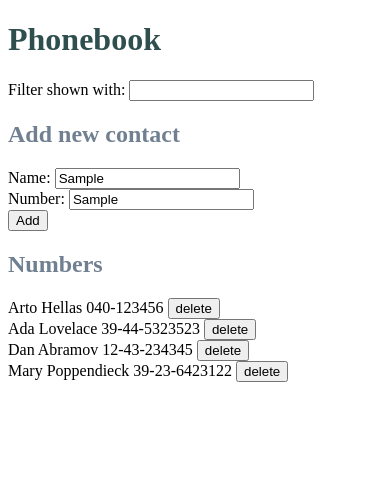
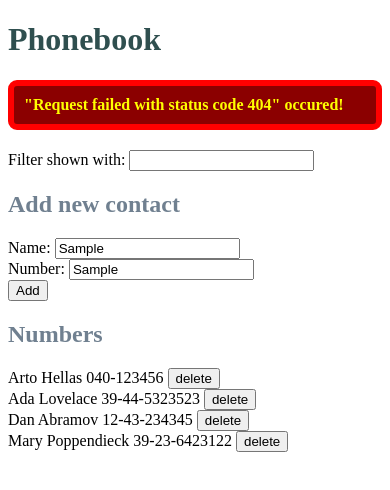
Before and after one commit to elaktupp/fullstackcourse, a React (Vite) app in the folder part2/phonebook/: page / in a window 390 px wide. Both pictures are taken after typing "Sample", "Sample" into the empty fields and a click on the button "Add". Shown: the top 490 px of the page. Built offline with nearby package versions, Linux system fonts and the light colour scheme; no server answers; data requests are answered from the project's data file.

Commit message:
Part 2 - Exercises 2.17 the phonebook step 12. Error messages and some.

```diff
--- a/part2/phonebook/src/App.jsx
+++ b/part2/phonebook/src/App.jsx
@@ -10,7 +10,14 @@ const App = () => {
   const [persons, setPersons] = useState([]);
 
   useEffect(() => {
-    phonebookService.getAllContacts().then((data) => setPersons(data));
+    phonebookService
+      .getAllContacts()
+      .then((data) => {
+        setPersons(data);
+      })
+      .catch((error) => {
+        showMessage(`"${error.message}" occured!`, "error", 0);
+      });
   }, []);
 
   const [newName, setNewName] = useState("");
@@ -43,11 +50,13 @@ const App = () => {
     }
   });
 
-  const showMessage = (message, timeout = 3000) => {
-    setMessage(message);
+  const showMessage = (message, type = "info", timeout = 3000) => {
+    setMessage({ text: message, type: type });
+    if (timeout > 0) {
       setTimeout(() => {
         setMessage(null);
       }, timeout);
+    }
   };
 
   const handleAddContact = (event) => {
@@ -67,20 +76,34 @@ const App = () => {
           name: newName,
           number: newNumber,
         };
-        phonebookService.updateContact(newPersonData).then((data) => {
+        phonebookService
+          .updateContact(newPersonData)
+          .then((data) => {
             phonebookService.getAllContacts().then((data) => setPersons(data));
             setNewName("");
             setNewNumber("");
             showMessage(`Number of ${data.name} changed to ${data.number}.`);
+          })
+          .catch((error) => {
+            showMessage(
+              `${newPersonData.name} is already removed from server.`,
+              "error",
+              5000
+            );
           });
       }
     } else {
       const newPerson = { name: newName, number: newNumber };
-      phonebookService.createContact(newPerson).then((data) => {
+      phonebookService
+        .createContact(newPerson)
+        .then((data) => {
           setPersons(persons.concat(data));
           setNewName("");
           setNewNumber("");
           showMessage(`New contact added ${data.name} ${data.number}.`);
+        })
+        .catch((error) => {
+          showMessage(`"${error.message}" occured!`, "error", 5000);
         });
     }
   };
@@ -89,9 +112,18 @@ const App = () => {
     if (
       window.confirm(`Are you sure you want to remove ${persons[index].name}?`)
     ) {
-      phonebookService.deleteContact(persons[index].id).then((data) => {
+      phonebookService
+        .deleteContact(persons[index].id)
+        .then((data) => {
           phonebookService.getAllContacts().then((data) => setPersons(data));
           showMessage(`Removed ${data.name}.`);
+        })
+        .catch((error) => {
+          showMessage(
+            `${newPersonData.name} is already removed from server.`,
+            "error",
+            5000
+          );
         });
     }
   };
--- a/part2/phonebook/src/components/Notification.jsx
+++ b/part2/phonebook/src/components/Notification.jsx
@@ -4,7 +4,11 @@ const Notification = ({ message }) => {
   if (message === null) {
     return null;
   } else {
-    return <div className="info-message">{message}</div>;
+    if (message.type === "error") {
+      return <div className="error-message">{message.text}</div>;
+    } else {
+      return <div className="info-message">{message.text}</div>;
+    }
   }
 };
 
--- a/part2/phonebook/src/index.css
+++ b/part2/phonebook/src/index.css
@@ -7,7 +7,9 @@ h2 {
 }
 
 .info-message {
-  border: 6px solid lightskyblue;
+  border-width: 6px;
+  border-style: double;
+  border-color: lightskyblue;
   border-radius: 9px;
   border-style: double;
   background-color: white;
@@ -15,3 +17,15 @@ h2 {
   padding: 10px;
   margin-bottom: 20px;
 }
+
+.error-message {
+  border-width: 6px;
+  border-style: solid;
+  border-color: red;
+  border-radius: 9px;
+  background-color: darkred;
+  color: yellow;
+  font-weight: bold;
+  padding: 10px;
+  margin-bottom: 20px;
+}
```
Lines whose indentation alone changed are shown as unchanged.
